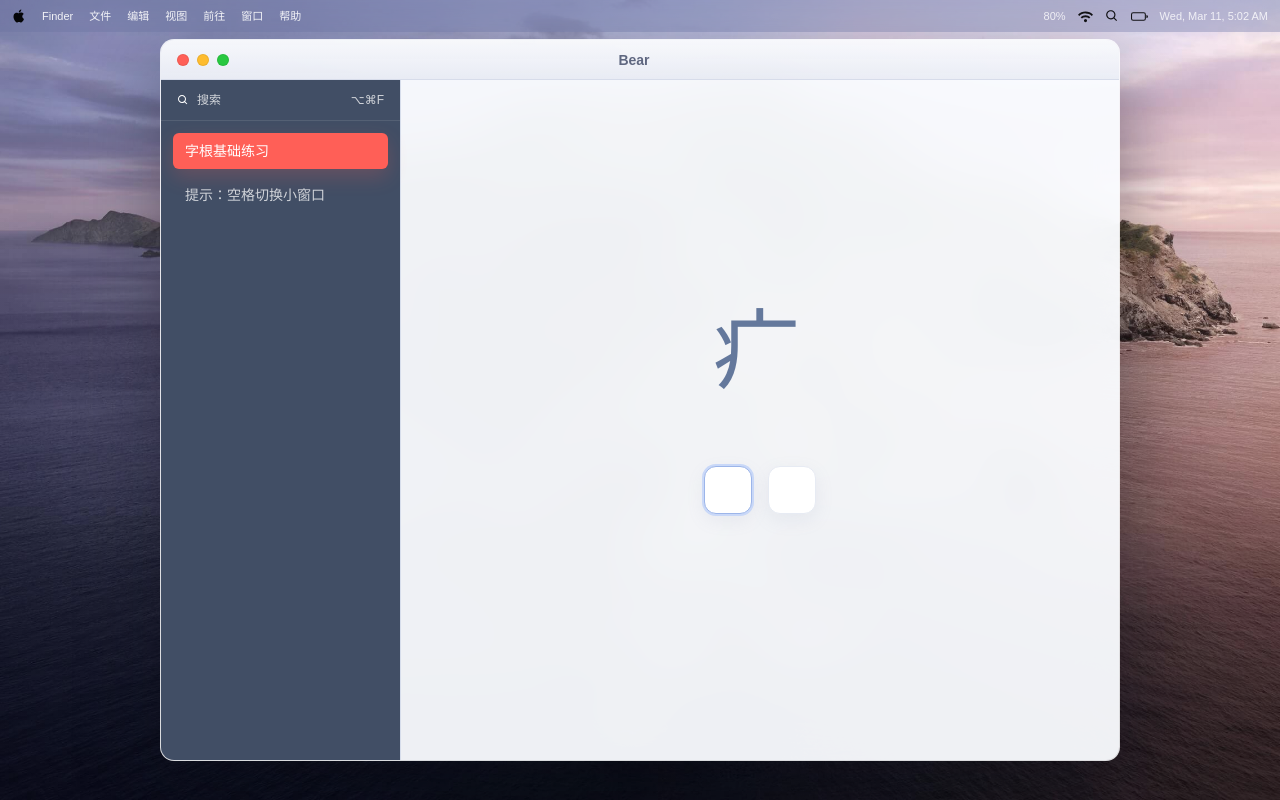
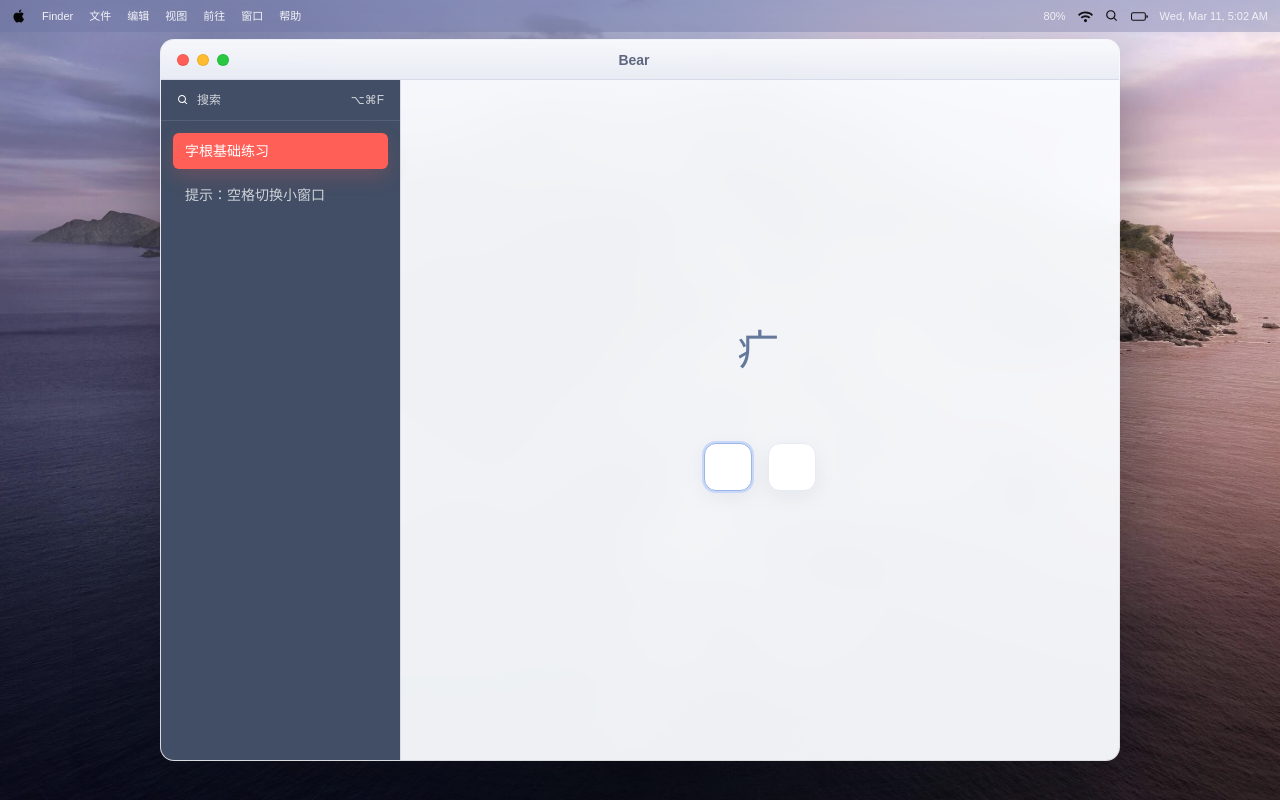
Before and after one commit to haoran-mc/huma, a Next.js app: page / in a window 1280 px wide. Built offline with nearby package versions, Linux system fonts and the light colour scheme.

Commit message:
style: reduce radical font size

```diff
--- a/app/(practice)/_components/practice-panel.tsx
+++ b/app/(practice)/_components/practice-panel.tsx
@@ -27,7 +27,7 @@ export function PracticePanel({
       <section className="relative flex flex-1 items-center justify-center px-6 py-10 md:px-12">
         <div className="flex w-full max-w-md flex-col items-center justify-center text-center">
           <div className={isWrong ? "animate-practice-shake" : ""}>
-            <div className="radical-font mb-3 text-[64px] leading-none font-medium tracking-[0.08em] text-[#64789c] md:text-[88px]">
+            <div className="radical-font mb-3 text-[42px] leading-none font-medium tracking-[0.08em] text-[#64789c]">
               {item.radical}
             </div>
 
```
